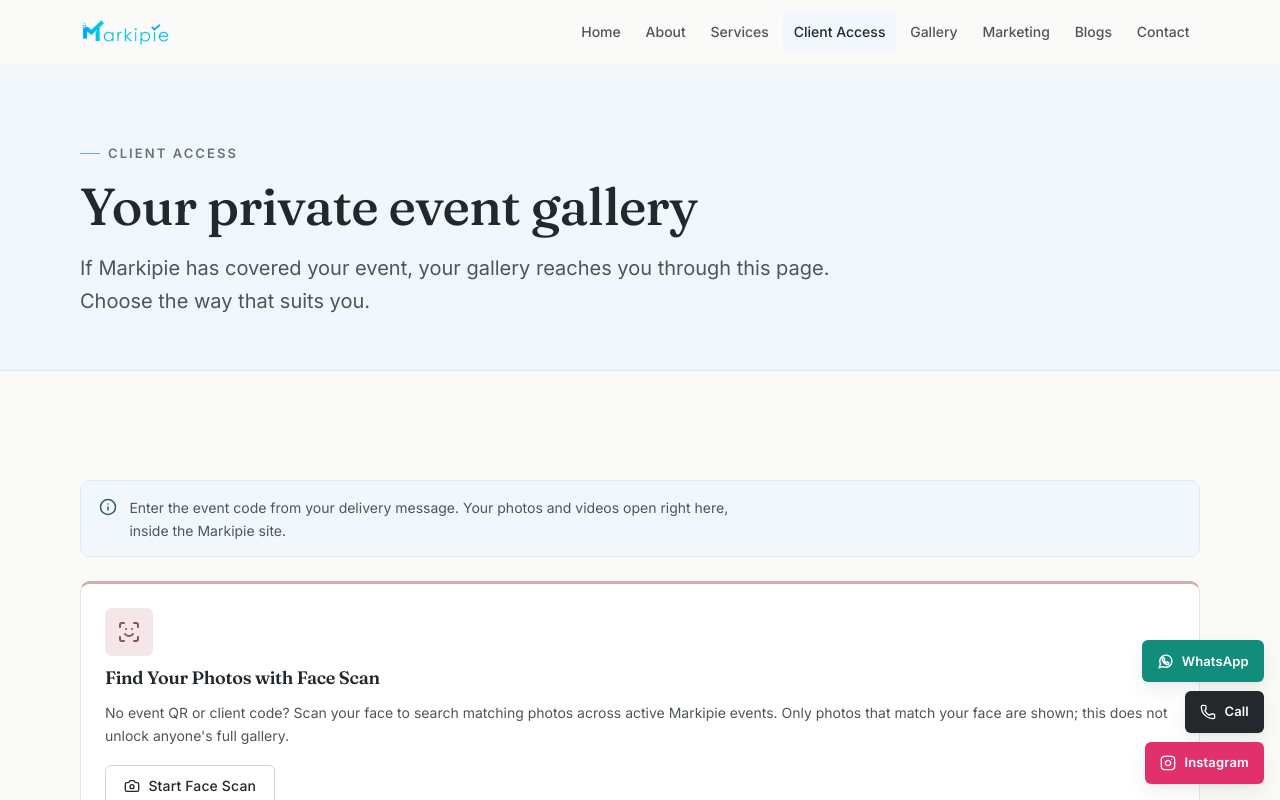
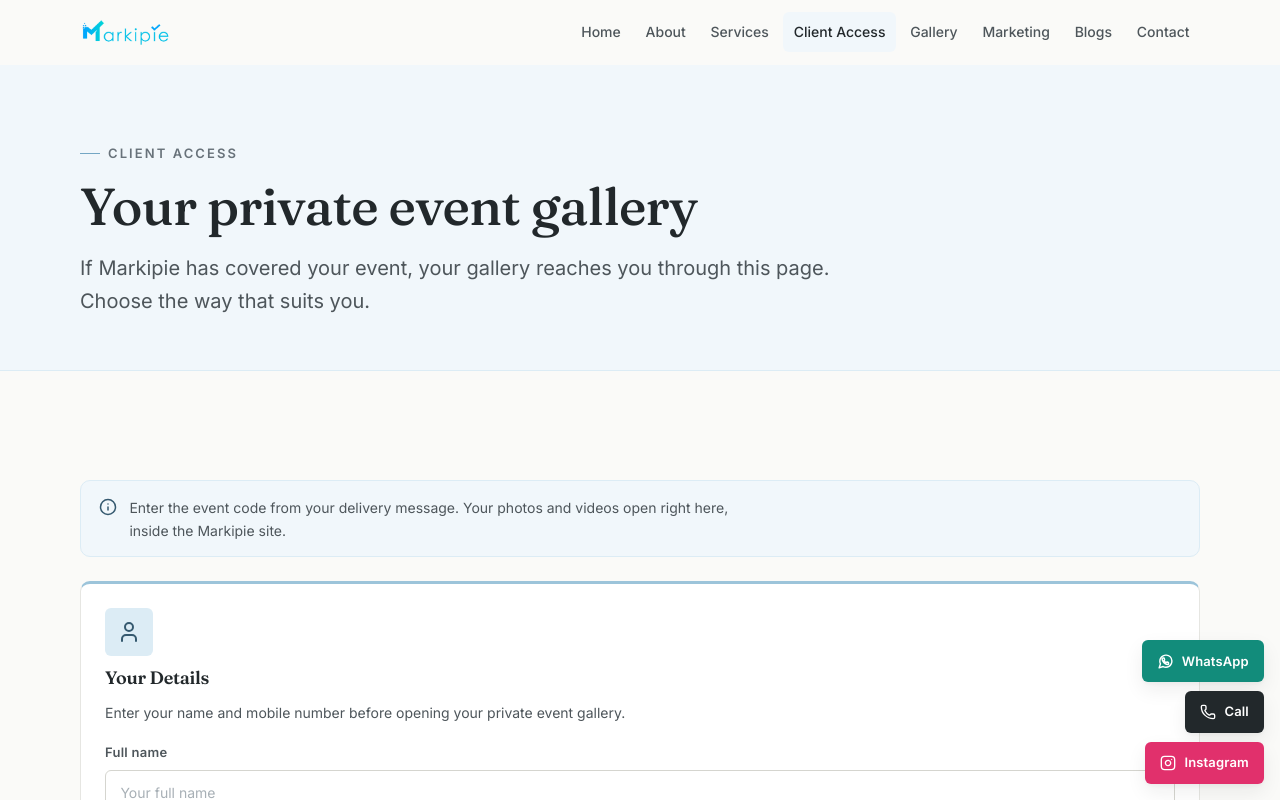
Before and after one commit to adi049/mark, a React (Vite) app: page /client-access in a window 1280 px wide. Shown: the top 800 px of the page. Built offline with nearby package versions, Linux system fonts and the light colour scheme.

Commit message:
Restore client access QR layout while investigating gallery access

```diff
--- a/src/pages/ClientAccess.jsx
+++ b/src/pages/ClientAccess.jsx
@@ -486,23 +486,6 @@ export default function ClientAccess() {
             </p>
           </div>
 
-          <div className="mp-access-card mp-access-card--pink" style={{ marginBottom: '1.25rem' }}>
-            <span className="mp-access-card__icon">
-              <ScanFace size={24} aria-hidden="true" />
-            </span>
-            <h2 className="mp-access-card__title">Find Your Photos with Face Scan</h2>
-            <p className="mp-access-card__text">
-              No event QR or client code? Scan your face to search matching photos across active Markipie events.
-              Only photos that match your face are shown; this does not unlock anyone's full gallery.
-            </p>
-            <div className="mp-access-card__fields">
-              <Button variant="secondary" onClick={() => setScanOpen(true)}>
-                <Camera size={16} aria-hidden="true" />
-                Start Face Scan
-              </Button>
-            </div>
-          </div>
-
           {!visitor ? (
             <form className="mp-access-card mp-access-card--blue" onSubmit={handleVisitorSubmit}>
               <span className="mp-access-card__icon">
```
